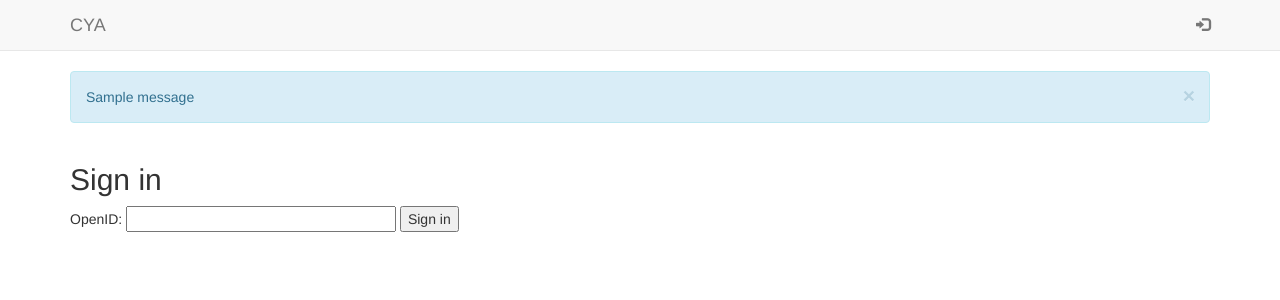
After one commit to doanac/cya, a Flask app: template cya_server/templates/login.html in a window 1280 px wide. The commit adds this page. Shown: the top 300 px of the page. Run offline with Flask 2, Linux system fonts and the light colour scheme; the template is opened without the code that fills it, so the values that code supplies are empty; one stand-in notice (Sample message) is shown; parts of the project's set-up code (start-up, migrations or seed data) failed here and were passed over; some libraries are stand-ins or nearby versions.

Commit message:
add login/logout ability

```diff
--- a/cya_server/settings.py
+++ b/cya_server/settings.py
@@ -6,6 +6,9 @@ DEBUG = os.environ.get('DEBUG', '0')
 DEBUG = bool(int(DEBUG))
 
 MODELS_FILE = os.path.join(_here, '../models.json')
+SECRET_KEY = '12345'
+AUTO_APPROVE_USER = True
+OPENID_STORE = os.path.join(_here, '.openid')
 
 AUTO_ENLIST_HOSTS = True
 
--- a/cya_server/templates/layout.html
+++ b/cya_server/templates/layout.html
@@ -14,9 +14,30 @@
   </head>
 
 <body>
-  <div class="header">
+  <nav class="navbar navbar-default navbar-static-top">
+    <div class="container">
+      <div class="navbar-header">
+        <a class="navbar-brand" href="#">CYA</a>
+      </div>
+      <div id="navbar" class="navbar-collapse collapse">
+        <ul class="nav navbar-nav navbar-right">
+        {% if not session.openid %}
+          <li><a href="/login"><span class="glyphicon glyphicon-log-in" title="Log in"></span></a></li>
+        {% else %}
+          <li><a href="/settings"><span class="glyphicon glyphicon-menu-hamburger" title="{{g.user.nickname}} settings"></span></a></li>
+          <li><a href="/logout"><span class="glyphicon glyphicon-log-out" title="Log out: {{g.user.nickname}}"></span></a></li>
+        {% endif %}
+        </ul>
+      </div><!--/.nav-collapse -->
+    </div>
+  </nav>
+
+  <div class="container">
   {% for message in get_flashed_messages() %}
-  <div class=flash>{{ message }}</div>
+  <div class="alert alert-info alert-dismissible" role="alert">
+    <button type="button" class="close" data-dismiss="alert" aria-label="Close"><span aria-hidden="true">&times;</span></button>
+    {{message}}
+  </div>
   {% endfor %}
   </div>
   <div class="container">
--- /dev/null
+++ b/cya_server/templates/login.html
@@ -0,0 +1,13 @@
+{% extends "layout.html" %}
+{% block title %}Sign in{% endblock %}
+{% block body %}
+  <h2>Sign in</h2>
+  <form action="" method=post>
+    {% if error %}<p class=error><strong>Error:</strong> {{ error }}</p>{% endif %}
+    <p>
+      OpenID:
+      <input type=text name=openid size=30>
+      <input type=submit value="Sign in">
+      <input type=hidden name=next value="{{ next }}">
+  </form>
+{% endblock %}
--- a/cya_server/views/ui.py
+++ b/cya_server/views/ui.py
@@ -1,6 +1,71 @@
-from flask import render_template
+from flask import (
+    g, flash, redirect, render_template, request, session, url_for
+)
+from flask.ext.openid import OpenID
 
-from cya_server import app, models
+from cya_server import app, models, settings
+
+oid = OpenID(app, settings.OPENID_STORE, safe_roots=[])
+
+
+@app.before_request
+def lookup_current_user():
+    g.user = None
+    if 'openid' in session:
+        openid = session['openid']
+        with models.load(read_only=True) as m:
+            g.user = m.get_user_by_openid(openid)
+
+
+@app.route('/login', methods=['GET', 'POST'])
+@oid.loginhandler
+def login():
+    if g.user is not None:
+        return redirect(oid.get_next_url())
+    if request.method == 'POST':
+        openid = request.form.get('openid')
+        if openid:
+            return oid.try_login(openid, ask_for=['email', 'nickname'])
+    return render_template('login.html', next=oid.get_next_url(),
+                           error=oid.fetch_error())
+
+
+@oid.after_login
+def create_or_login(resp):
+    session['openid'] = resp.identity_url
+    with models.load(read_only=True) as m:
+        user = m.get_user_by_openid(resp.identity_url)
+        if user is not None:
+            flash('Successfully signed in')
+            g.user = user
+            return redirect(oid.get_next_url())
+    return redirect(url_for('create_user', next=oid.get_next_url(),
+                            name=resp.nickname, email=resp.email))
+
+
+@app.route('/create-user', methods=['GET', 'POST'])
+def create_user():
+    if g.user is not None or 'openid' not in session:
+        return redirect(url_for('index'))
+    with models.load(read_only=False) as m:
+        approved = settings.AUTO_APPROVE_USER
+        if len(m.users) == 0:
+            approved = True
+        m.users.create({
+            'email': request.values['email'],
+            'nickname': request.values['name'],
+            'openid': session['openid'],
+            'approved': approved,
+        })
+    flash('Profile successfully created')
+    return redirect(oid.get_next_url())
+
+
+@app.route('/logout')
+def logout():
+    session.pop('openid', None)
+    flash('You were signed out')
+    return redirect(oid.get_next_url())
 
 
 @app.route('/')
@@ -10,7 +75,14 @@ def index():
     return render_template('index.html', hosts=hosts)
 
 
-@app.route('/<string:name>/')
+@app.route('/settings/')
+def settings():
+    if g.user is None or 'openid' not in session:
+        return redirect(url_for('login'))
+    return render_template('settings.html')
+
+
+@app.route('/host/<string:name>/')
 def host(name):
     with models.load(read_only=True) as m:
         h = m.get_host(name)
```
Also changed, not shown: cya_server/models.py (+16 -0 lines), cya_server/templates/settings.html (added, +8 -0 lines).
